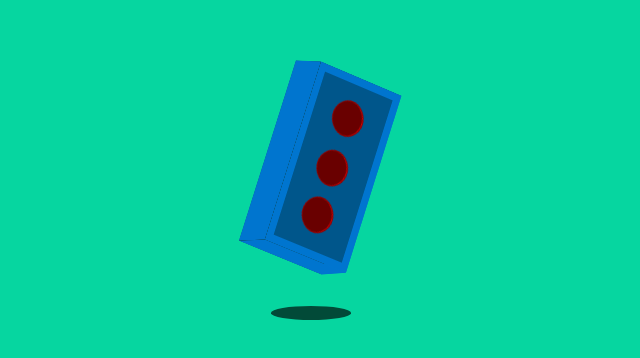
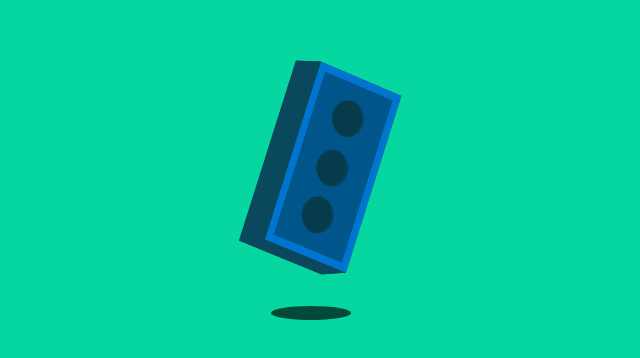
Before and after one commit to rembertdesigns/Floating-Lego-Brick, a plain HTML site: page index.html in a window 1280 px wide. Shown: the part 154-512 px from the top of the page, without its empty margins (329-969 px from the left). Drawn offline with Linux system fonts and the light colour scheme.

Commit message:
Changed Colors

```diff
--- a/style.css
+++ b/style.css
@@ -97,7 +97,7 @@ body {
     height: 190px;
     transform-origin: left;
     transform: rotateY(-90deg) translateX(-20px);
-    background-color: #0075cf;
+    background-color: #09485d;
   }
 
   .right {
@@ -105,7 +105,7 @@ body {
     height: 190px;
     transform-origin: right;
     transform: rotateY(90deg) translateX(20px) translateZ(50px);
-    background-color: #0075cf;
+    background-color: #09485d;
   }
 
   .top {
@@ -121,7 +121,7 @@ body {
     height: 50px;
     transform-origin: bottom;
     transform: rotateX(90deg) translateY(30px) translateZ(-140px);
-    background-color: #0075cf;
+    background-color: #09485d;
   }
 
   .tubes {
@@ -135,9 +135,9 @@ body {
     width: 35px;
     height: 35px;
     border-radius: 50%;
-    background-color: #690000;
-    box-shadow: inset 1px 0px 0px 0px #d40000;
-    border: solid 1px #940000;
+    background-color: #073B4C;
+    box-shadow: inset 1px 0px 0px 0px #09485d;
+    border: solid 1px #073B4C;
    }
 
    .tube-1 {
```
